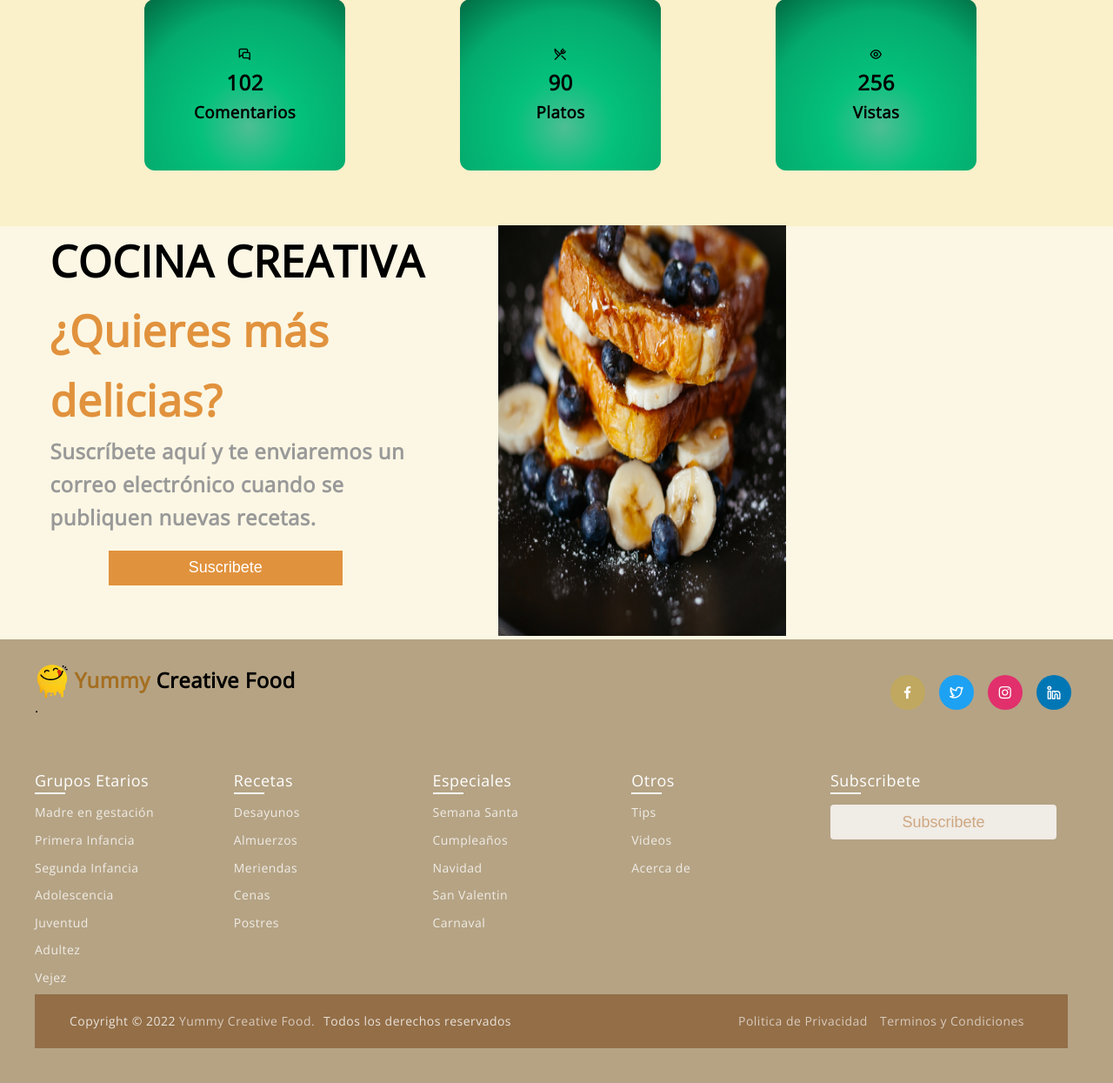
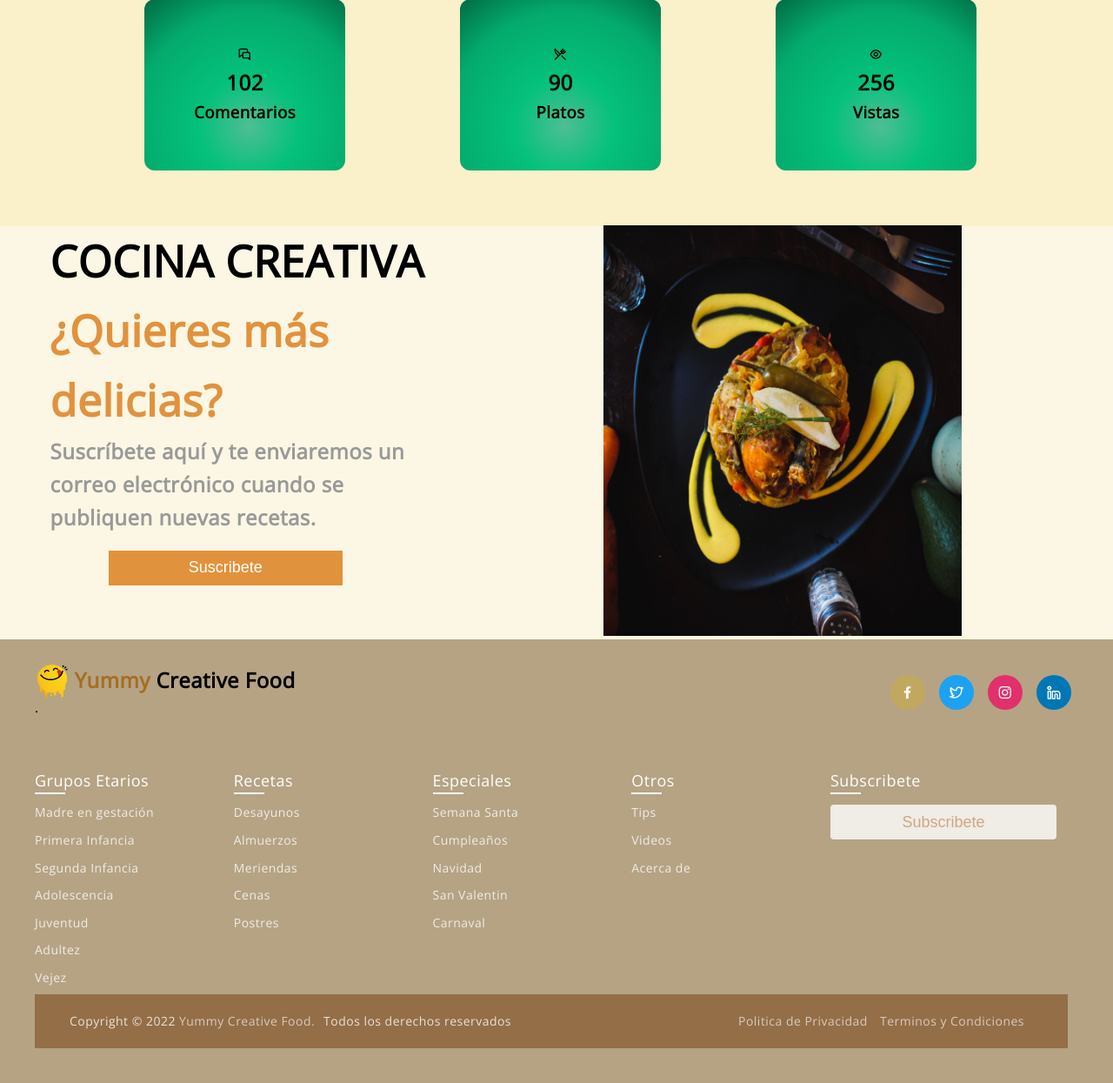
Before and after one commit to cavargas10/YUMMYCreativeFooc, a PHP site: page /YUMMYCreativeFooc/ in a window 1280 px wide. Shown: the part 3618-4863 px from the top of the page at 87% size. Run offline with PHP 8.4, Linux system fonts and the light colour scheme.

Commit message:
Principal

```diff
--- a/ProyectoWeb/css/style.css
+++ b/ProyectoWeb/css/style.css
@@ -19,16 +19,6 @@ body {
 }
 
 /* Parte superior con el logo y el user*/
-
-/*.logo1{
-    margin-top: 0.5%;
-    margin-left: 2%;
-}
-.logo2{
-    width: 2.5%;
-    margin-top: 0%;
-    margin-left: 89%;
-}*/
 
 /* navbar */
 nav {
@@ -224,7 +214,7 @@ li a:hover {
 
 }
 
-/*  cards*/
+/* cards*/
 
 .grid {
   display: grid;
@@ -410,10 +400,11 @@ li a:hover {
   text-align: left;
 }
 
-.img img {
-  width: 74%;
+.img .img12{
+  display: block;
+  width: 92%;
   height: 472px;
-  margin-left: 115%;
+  margin-left: 142%;
   margin-top: -422px;
 }
 
--- a/ProyectoWeb/css/style_menu.css
+++ b/ProyectoWeb/css/style_menu.css
@@ -52,7 +52,6 @@ nav ul li{
     margin: 0 5px;
 }
 nav ul li a{
-    color: #fff;
     font-size: 18px;
     padding: 7px 13px;
     border-radius: 3px;
@@ -64,7 +63,6 @@ li a.active, li a:hover{
 /*MODAL LOGIN*/
 button {
     font-size: 18px;
-    background-color: #04AA6D;
     color: white;
     padding: 8px 20px;
     margin: 8px 0;
--- a/ProyectoWeb/index.html
+++ b/ProyectoWeb/index.html
@@ -53,11 +53,13 @@
             <input type="checkbox" checked="checked" name="remember"> Recuerdamelo
           </label>
         </div>
+
         <div class="container" style="background-color:#f1f1f1">
           <button type="button" onclick="document.getElementById('id01').style.display='none'"
             class="cancelbtn">Cancelar</button>
           <span class="psw"><a href="#">Olvido su contraseña?</a></span>
         </div>
+
       </form>
     </div>
   </header>
@@ -293,7 +295,7 @@
           <h2>Suscríbete aquí y te enviaremos un correo electrónico cuando se publiquen nuevas recetas.</span></h2>
           <button type="submit" value="Suscribete">Suscribete</button>
           <div class="img">
-            <img src="img/fot.png" alt="">
+            <img src="img/fot2.jpg" class="img12" alt="" style="background-attachment:fixed">
           </div>
         </div>
       </section>
```
Also changed, not shown: ProyectoWeb/img/fot2.jpg (added).
